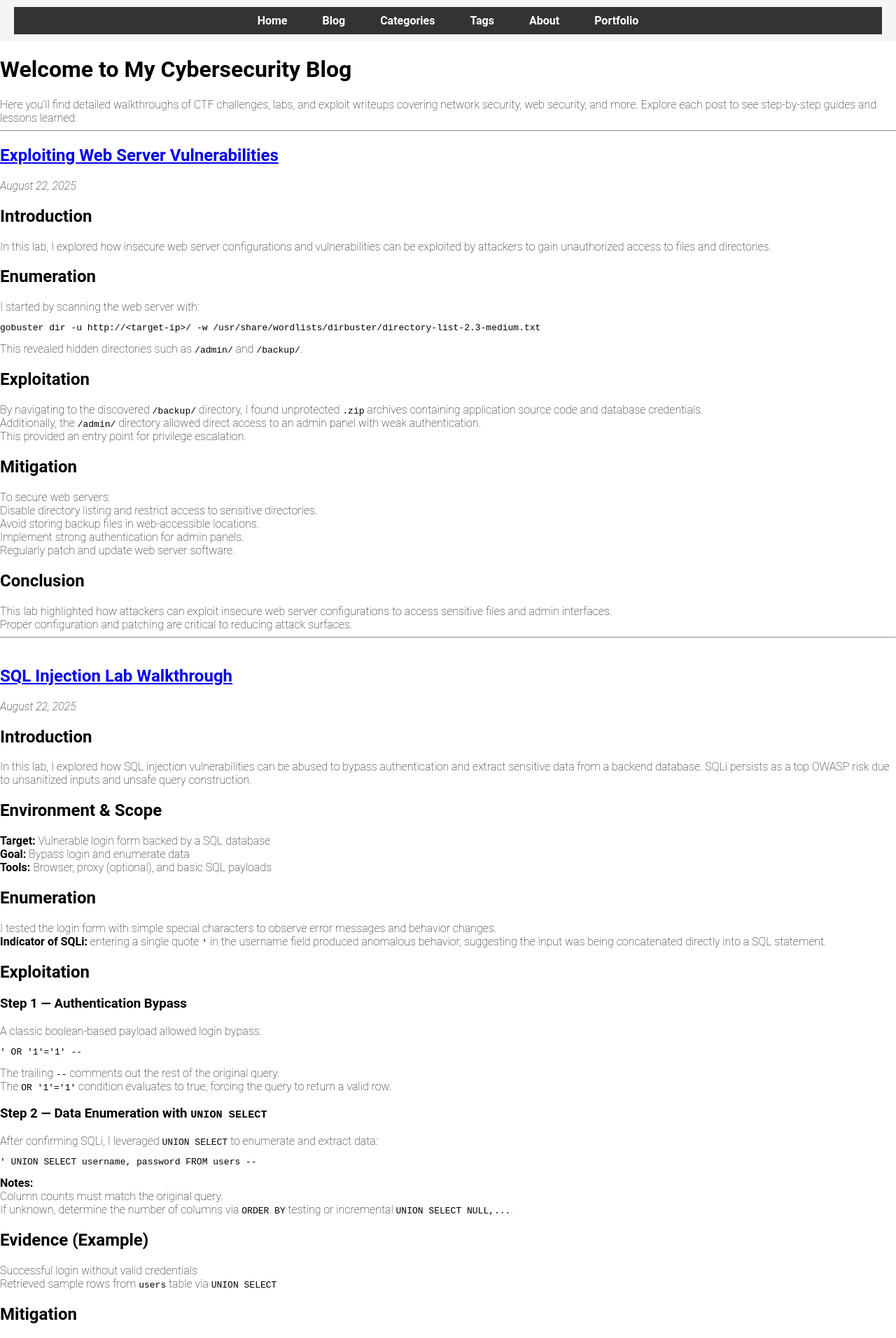
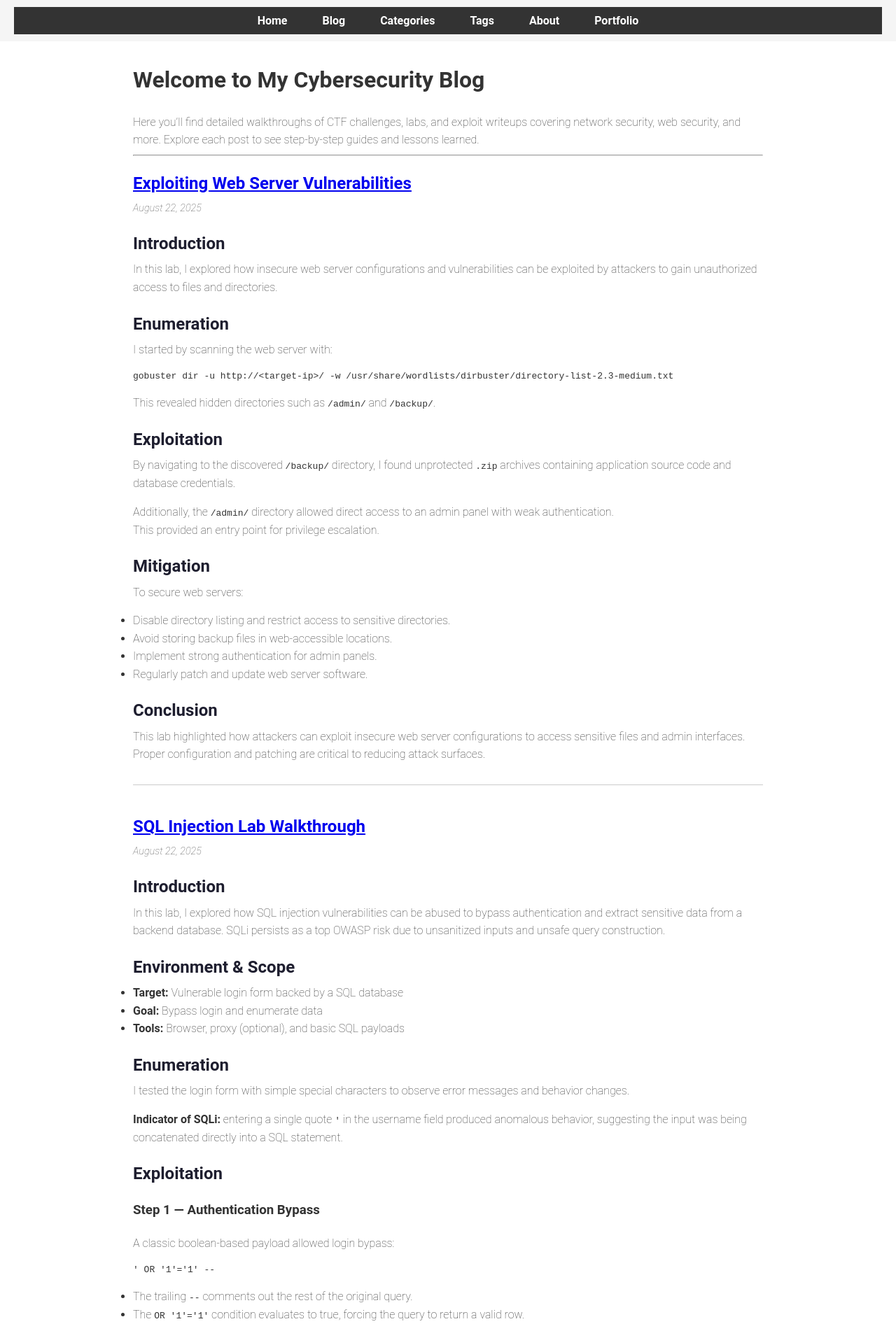
Before and after one commit to KiunaJeff/KiunaJeff.github.io, a Jekyll site: the page built from blog/index.md, in a window 1280 px wide. Shown: the top 1912 px of the page at 70% size. Built offline with Jekyll 4.4.1, drawn with Linux system fonts in a browser that asks for light colours.

Commit message:
Step 2: Modernize blog layout with spacing and typography

```diff
--- a/assets/css/style.css
+++ b/assets/css/style.css
@@ -58,3 +58,40 @@
 article {
   margin-bottom: 40px;
 }
+
+/* Main content */
+main {
+  max-width: 900px; /* limits content width for readability */
+  margin: 30px auto;
+  padding: 0 15px;
+  line-height: 1.6;
+  font-family: 'Roboto', sans-serif;
+  color: #333;
+}
+
+/* Blog post title */
+article h2 {
+  color: #1e1e2f;
+  margin-bottom: 5px;
+  font-weight: 700;
+}
+
+/* Blog post date */
+article em {
+  font-size: 0.9em;
+  color: #555;
+  display: block;
+  margin-bottom: 10px;
+}
+
+/* Blog post content spacing */
+article p, article pre, article code {
+  margin-bottom: 15px;
+}
+
+/* Horizontal rule between posts */
+article hr {
+  border: 0;
+  border-top: 1px solid #ccc;
+  margin: 30px 0;
+}
```
